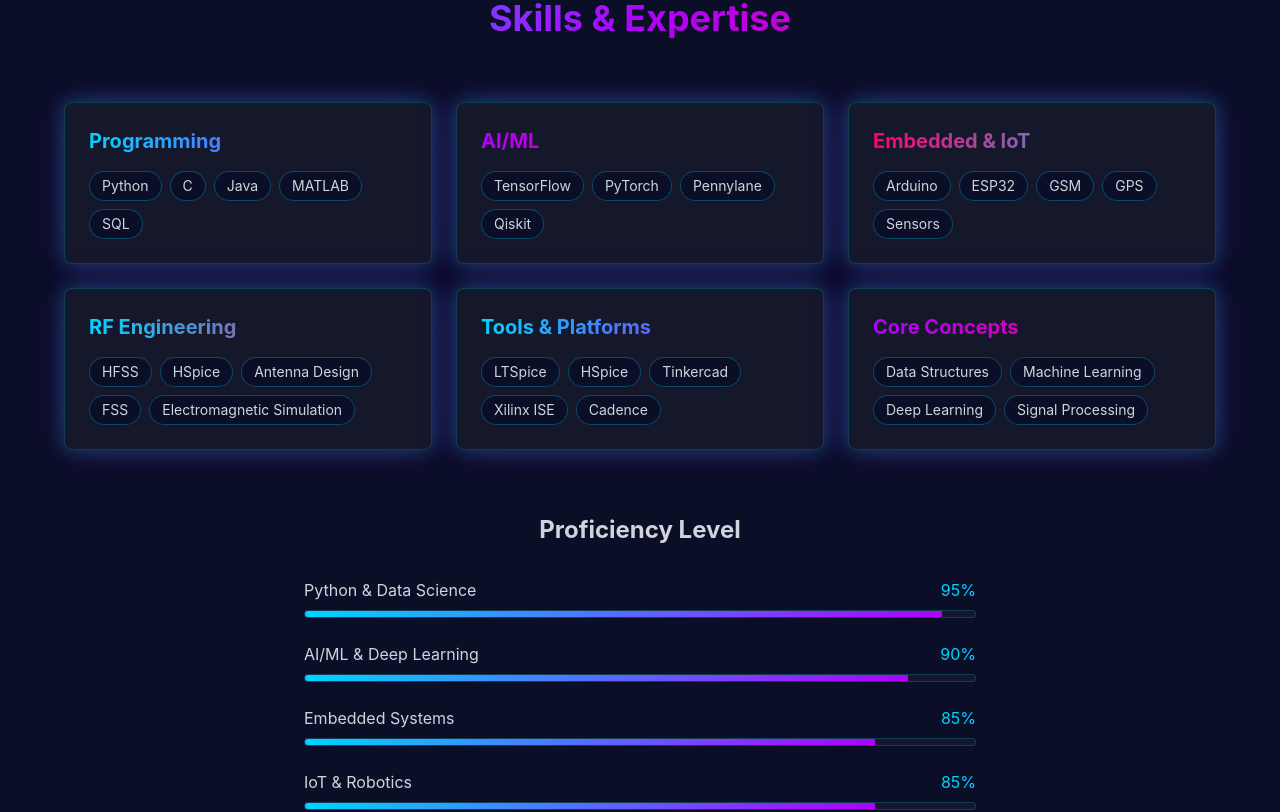
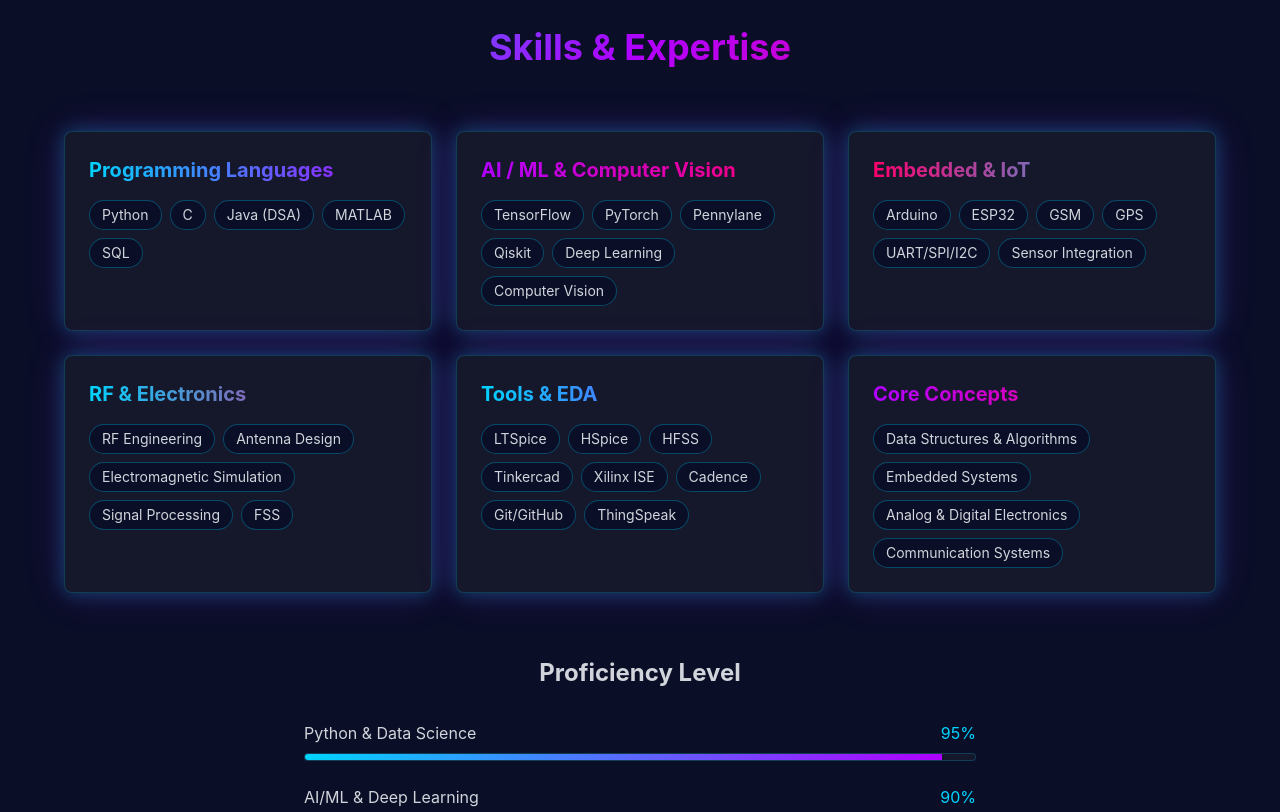
Before and after one commit to Ajju-creator/Myportfolio, a React (Vite) app: page / in a window 1280 px wide. Shown: the part 1760-2572 px from the top of the page. Built offline with nearby package versions, Linux system fonts and the light colour scheme.

Commit message:
Comprehensive portfolio update: Enhanced hero tagline, detailed about section, expanded skills including Java DSA, RF & Electronics category refinement, detailed experience descriptions for all internships, comprehensive project descriptions with detailed technical content

```diff
--- a/src/sections/About.jsx
+++ b/src/sections/About.jsx
@@ -31,15 +31,15 @@
           </motion.p>
 
           <motion.p variants={fadeInUp}>
-            I specialize in <span className="text-neon-purple font-semibold">AI/ML, deep learning, embedded systems, and RF engineering</span>, with hands-on experience building intelligent real-world solutions. My work bridges theoretical knowledge with practical applications across multiple domains.
+            I specialize in <span className="text-neon-purple font-semibold">AI/ML, deep learning, embedded systems, RF engineering, and antenna design</span>, with strong problem-solving skills and hands-on experience in real-world applications. My work bridges theoretical knowledge with practical implementations across multiple domains.
           </motion.p>
 
           <motion.p variants={fadeInUp}>
-            My portfolio includes projects like <span className="text-neon-pink font-semibold">Quantum Vision Transformers</span> for video anomaly detection and IoT-based smart systems such as intelligent helmets and automated irrigation systems.
+            My portfolio includes <span className="text-neon-pink font-semibold">Quantum Vision Transformers</span> for video anomaly detection, IoT-based smart systems, RF frequency selective surfaces, and machine learning models that solve complex real-world problems.
           </motion.p>
 
           <motion.p variants={fadeInUp}>
-            I am passionate about integrating hardware and software to create impactful innovations. Whether it's designing neural networks, developing embedded firmware, or optimizing IoT solutions, I am committed to pushing the boundaries of technology.
+            I am passionate about integrating hardware and software to build innovative and impactful solutions. Whether designing neural networks, developing embedded firmware, optimizing RF systems, or solving algorithmic challenges, I am committed to pushing technological boundaries.
           </motion.p>
 
           <motion.div
--- a/src/sections/Experience.jsx
+++ b/src/sections/Experience.jsx
@@ -8,51 +8,51 @@
       company: 'NIT Warangal',
       period: '2024',
       description: [
-        'Worked on advanced deep learning research focused on video anomaly detection and intelligent systems',
-        'Designed and implemented a Quantum Vision Transformer integrated with temporal attention mechanisms to capture sequential dependencies and improve anomaly localization',
-        'Developed and experimented with multiple deep learning models including CNNs, RNNs, and transformer-based architectures to enhance detection accuracy and robustness',
-        'Built scalable training pipelines using TensorFlow and PyTorch, incorporating sensor-fusion techniques for real-time applications',
-        'Optimized models for performance under noisy and dynamic conditions, targeting real-world applications in surveillance, electronics systems, and signal processing'
+        'Worked on video anomaly detection using advanced deep learning techniques and quantum-inspired models',
+        'Developed Quantum Vision Transformer with temporal attention mechanisms to capture sequential dependencies and temporal patterns',
+        'Implemented CNN, RNN, and Transformer models with focus on accuracy and real-time performance',
+        'Built TensorFlow and PyTorch pipelines with sensor fusion for multi-modal learning and real-time inference',
+        'Applied optimization techniques for noisy and dynamic conditions in surveillance and industrial systems'
       ],
-      tags: ['TensorFlow', 'PyTorch', 'Quantum ML', 'Computer Vision', 'Transformers']
+      tags: ['TensorFlow', 'PyTorch', 'Quantum ML', 'Transformers', 'Computer Vision']
     },
     {
       title: 'AI/ML Intern',
       company: 'GemalNet',
       period: '2024',
       description: [
-        'Developed machine learning and deep learning models for predictive analytics and classification tasks',
-        'Performed advanced data preprocessing, feature engineering, and model evaluation to improve accuracy and generalization',
-        'Worked on real-world datasets and implemented end-to-end ML pipelines including training, validation, and optimization',
-        'Applied AI techniques to solve practical problems using Python, TensorFlow, and data-driven approaches',
-        'Contributed to production-ready machine learning solutions with focus on performance and scalability'
+        'Developed ML models for prediction and classification on real-world business datasets',
+        'Performed data preprocessing, feature engineering, and exploratory data analysis for improved model performance',
+        'Built end-to-end ML pipelines including data preparation, model training, validation, and deployment',
+        'Applied machine learning best practices to solve practical business problems and optimize model accuracy',
+        'Collaborated with team to deliver production-ready solutions with focus on scalability and maintainability'
       ],
-      tags: ['ML', 'Python', 'Data Science', 'TensorFlow', 'Analytics']
+      tags: ['Machine Learning', 'Python', 'Data Science', 'TensorFlow', 'Analytics']
     },
     {
       title: 'Deep Learning Intern',
       company: 'QManet (NIT Collaboration)',
       period: '2023',
       description: [
-        'Worked on advanced deep learning models for anomaly detection and intelligent data analysis',
-        'Designed and optimized neural network architectures for handling temporal and structured data',
-        'Focused on hyperparameter tuning, model optimization, and improving inference efficiency for real-time systems',
-        'Collaborated on research-oriented implementations involving modern deep learning techniques and model performance enhancement',
-        'Implemented sophisticated anomaly detection algorithms for industrial and scientific applications'
+        'Worked on neural networks and anomaly detection systems for intelligent data analysis',
+        'Optimized deep learning models for performance and real-time inference on edge devices',
+        'Applied hyperparameter tuning and model architecture optimization techniques',
+        'Implemented sophisticated anomaly detection algorithms for industrial and scientific applications',
+        'Collaborated on research implementations with focus on model efficiency and accuracy trade-offs'
       ],
-      tags: ['Neural Networks', 'Anomaly Detection', 'Deep Learning', 'Optimization']
+      tags: ['Neural Networks', 'Anomaly Detection', 'Deep Learning', 'Model Optimization']
     },
     {
       title: 'Python Intern',
       company: 'CodeSoft',
       period: '2023',
       description: [
-        'Developed Python-based applications and automation scripts for real-world use cases',
-        'Strengthened programming fundamentals including data structures, logic building, and modular code design',
-        'Implemented efficient and reusable solutions for small-scale software systems',
-        'Gained hands-on experience in software development best practices and debugging techniques'
+        'Developed automation scripts and Python applications for real-world problems',
+        'Strengthened core programming skills including data structures, algorithms, and problem-solving',
+        'Implemented efficient solutions using best practices and clean code principles',
+        'Gained practical experience in software development lifecycle and debugging methodologies'
       ],
-      tags: ['Python', 'Scripting', 'Automation', 'Software Development']
+      tags: ['Python', 'Scripting', 'DSA', 'Automation']
     }
   ]
 
--- a/src/sections/Hero.jsx
+++ b/src/sections/Hero.jsx
@@ -56,7 +56,7 @@
           className="text-xl sm:text-2xl lg:text-3xl text-gray-300 mb-6 font-light"
           variants={item}
         >
-          <span className="text-neon-blue">ECE Student</span> @ SR University | <span className="text-neon-purple">AI/ML & Deep Learning</span> Engineer | <span className="text-neon-pink">Embedded Systems</span> Developer
+          <span className="text-neon-blue">AI/ML & Deep Learning</span> Engineer | <span className="text-neon-purple">Embedded Systems</span> Developer | <span className="text-neon-pink">RF & Antenna Engineering</span> | <span className="text-neon-blue">Java (DSA)</span>
         </motion.div>
 
         {/* Description */}
@@ -64,7 +64,7 @@
           className="text-gray-400 text-lg mb-8 max-w-2xl mx-auto leading-relaxed"
           variants={item}
         >
-          I build intelligent systems combining AI, deep learning, and embedded technologies to solve real-world problems. Passionate about Quantum Machine Learning, IoT innovation, and cutting-edge technology.
+          I build intelligent systems combining AI, deep learning, embedded systems, and RF engineering to solve real-world problems. Passionate about Quantum Machine Learning, IoT innovation, cutting-edge technology, and data structure optimization.
         </motion.p>
 
         {/* Buttons */}
--- a/src/sections/Projects.jsx
+++ b/src/sections/Projects.jsx
@@ -4,45 +4,45 @@
 const Projects = () => {
   const projects = [
     {
-      title: 'Quantum Vision Transformer for Video Anomaly Detection',
-      description: 'Advanced deep learning architecture combining Vision Transformers with quantum-enhanced temporal attention',
-      longDesc: 'Developed a novel deep learning architecture combining Vision Transformers with quantum-enhanced temporal attention. Improved anomaly detection accuracy by effectively capturing spatial and temporal patterns in video data. Implemented using TensorFlow and PyTorch with optimized training pipelines and evaluation strategies. Applicable in surveillance systems, industrial monitoring, and intelligent analytics.',
-      tags: ['TensorFlow', 'PyTorch', 'Quantum ML', 'Computer Vision', 'Transformers', 'Anomaly Detection'],
+      title: 'Quantum Vision Transformer',
+      description: 'Advanced deep learning model for video anomaly detection using quantum-inspired transformer architecture with temporal attention mechanisms',
+      longDesc: 'Advanced deep learning model for video anomaly detection using quantum-inspired transformer architecture with temporal attention mechanisms. The system captures spatial and temporal patterns to detect and localize anomalies in surveillance footage with exceptional accuracy. Deployed for real-time monitoring in surveillance and industrial automation systems.',
+      tags: ['TensorFlow', 'PyTorch', 'Transformers', 'Quantum ML', 'Computer Vision'],
       color: 'from-neon-blue to-neon-purple'
     },
     {
-      title: 'Smart Helmet for Intelligent Vehicle Safety',
-      description: 'IoT-based smart helmet system integrated with multiple safety sensors and emergency alert mechanisms',
-      longDesc: 'Designed and developed an IoT-based smart helmet system to enhance rider safety. Integrated alcohol detection, accident detection, speed monitoring, and real-time GPS tracking. Implemented GSM-based emergency alert system to send live location to emergency contacts. Built using Embedded C, Arduino, and sensor modules ensuring real-time performance and reliability.',
-      tags: ['Embedded C', 'IoT', 'Arduino', 'GSM', 'GPS', 'Sensors', 'Safety Systems'],
+      title: 'Smart Helmet System',
+      description: 'Innovative IoT-based rider safety system with real-time accident and alcohol detection using embedded sensors',
+      longDesc: 'Innovative IoT-based rider safety system with real-time accident and alcohol detection using embedded sensors. The system sends GPS coordinates and SMS alerts to emergency contacts through GSM module integration. Features accident detection, continuous monitoring, and instant emergency notification for comprehensive rider protection on roads.',
+      tags: ['Arduino', 'ESP32', 'IoT', 'GSM', 'GPS', 'Embedded C'],
       color: 'from-neon-purple to-neon-pink'
     },
     {
-      title: 'PCB Defect Detection using Computer Vision',
-      description: 'Automated CNN-based defect detection system for industrial PCB inspection and quality assurance',
-      longDesc: 'Developed an automated defect detection system using deep learning and computer vision techniques. Trained a CNN-based model using TensorFlow for accurate classification of PCB defects. Improved inspection efficiency and reduced manual errors in industrial environments. Real-time processing and high accuracy for production-line deployment.',
-      tags: ['CNN', 'TensorFlow', 'Computer Vision', 'Deep Learning', 'Industrial Automation'],
+      title: 'PCB Defect Detection',
+      description: 'Advanced CNN-based computer vision system for automated PCB defect classification and detection',
+      longDesc: 'Advanced CNN-based computer vision system for automated PCB defect classification and detection. The system analyzes PCB images to identify manufacturing defects with high precision and recall. Significantly improves production quality assurance and reduces manual inspection time in semiconductor manufacturing.',
+      tags: ['TensorFlow', 'CNN', 'Computer Vision', 'Python', 'Deep Learning'],
       color: 'from-neon-pink to-neon-blue'
     },
     {
-      title: 'Smart Pesticide Sprinkler System',
-      description: 'IoT-enabled intelligent agricultural system using deep learning for automated pesticide application',
-      longDesc: 'Built an IoT-enabled intelligent agricultural system using deep learning for plant condition analysis. Automated pesticide spraying based on real-time detection, reducing chemical usage and improving efficiency. Integrated computer vision with IoT modules for smart decision-making and sustainable farming.',
-      tags: ['IoT', 'Deep Learning', 'Computer Vision', 'Agricultural Tech', 'Python'],
+      title: 'Smart Pesticide Sprinkler',
+      description: 'Intelligent agricultural IoT system powered by deep learning for automated plant health analysis and pest control',
+      longDesc: 'Intelligent agricultural IoT system powered by deep learning for automated plant health analysis and pest control. Uses CNN-based plant disease detection to trigger automated pesticide spraying. Significantly reduces chemical usage, minimizes environmental impact, and optimizes crop protection in smart farming applications.',
+      tags: ['Deep Learning', 'IoT', 'Computer Vision', 'Arduino', 'Python'],
+      color: 'from-neon-blue to-neon-pink'
+    },
+    {
+      title: 'Quasi-Elliptic Bandpass FSS',
+      description: 'Precision RF engineering project designing a quasi-elliptic bandpass frequency selective surface optimized for satellite communication',
+      longDesc: 'Precision RF engineering project designing a quasi-elliptic bandpass frequency selective surface optimized for satellite communication systems. Comprehensive electromagnetic simulation using HFSS with parametric sweeps for frequency response optimization. Validated theoretical performance through MATLAB analysis and surface current investigation.',
+      tags: ['HFSS', 'RF Engineering', 'MATLAB', 'Antenna Design', 'EM Simulation'],
       color: 'from-neon-purple to-neon-blue'
     },
     {
-      title: 'Quasi-Elliptic Bandpass Frequency Selective Surface',
-      description: 'High-performance RF engineering design for satellite communication with optimized electromagnetic properties',
-      longDesc: 'Designed a high-performance bandpass FSS structure for satellite communication applications. Simulated electromagnetic behavior using HFSS and performed parametric analysis. Validated frequency response using MATLAB for accuracy and performance optimization. Advanced antenna design for next-generation communication systems.',
-      tags: ['RF Engineering', 'HFSS', 'MATLAB', 'Antenna Design', 'Electromagnetic Simulation'],
-      color: 'from-neon-blue to-neon-purple'
-    },
-    {
-      title: 'House Price Prediction using Machine Learning',
-      description: 'Regression-based ML model for accurate real estate price prediction with feature engineering',
-      longDesc: 'Developed a regression-based machine learning model to predict housing prices. Used real-world datasets with comprehensive feature engineering and model evaluation techniques. Built a simple application interface for user-based predictions. Advanced data analysis and model optimization for real estate analytics.',
-      tags: ['ML', 'Regression', 'Python', 'Data Analysis', 'Scikit-learn'],
+      title: 'House Price Prediction',
+      description: 'Comprehensive machine learning regression model for predicting house prices using real-world real estate datasets',
+      longDesc: 'Comprehensive machine learning regression model for predicting house prices using real-world real estate datasets. Implements complete ML pipeline including exploratory data analysis, feature engineering, model selection, hyperparameter optimization, and performance evaluation.',
+      tags: ['Python', 'Scikit-Learn', 'Machine Learning', 'Data Science', 'Regression'],
       color: 'from-neon-pink to-neon-purple'
     }
   ]
--- a/src/sections/Skills.jsx
+++ b/src/sections/Skills.jsx
@@ -3,34 +3,34 @@
 const Skills = () => {
   const skillCategories = [
     {
-      title: 'Programming',
+      title: 'Programming Languages',
       color: 'from-neon-blue to-neon-purple',
-      skills: ['Python', 'C', 'Java', 'MATLAB', 'SQL']
+      skills: ['Python', 'C', 'Java (DSA)', 'MATLAB', 'SQL']
     },
     {
-      title: 'AI/ML',
+      title: 'AI / ML & Computer Vision',
       color: 'from-neon-purple to-neon-pink',
-      skills: ['TensorFlow', 'PyTorch', 'Pennylane', 'Qiskit']
+      skills: ['TensorFlow', 'PyTorch', 'Pennylane', 'Qiskit', 'Deep Learning', 'Computer Vision']
     },
     {
       title: 'Embedded & IoT',
       color: 'from-neon-pink to-neon-blue',
-      skills: ['Arduino', 'ESP32', 'GSM', 'GPS', 'Sensors']
+      skills: ['Arduino', 'ESP32', 'GSM', 'GPS', 'UART/SPI/I2C', 'Sensor Integration']
     },
     {
-      title: 'RF Engineering',
+      title: 'RF & Electronics',
       color: 'from-neon-blue to-neon-pink',
-      skills: ['HFSS', 'HSpice', 'Antenna Design', 'FSS', 'Electromagnetic Simulation']
+      skills: ['RF Engineering', 'Antenna Design', 'Electromagnetic Simulation', 'Signal Processing', 'FSS']
     },
     {
-      title: 'Tools & Platforms',
+      title: 'Tools & EDA',
       color: 'from-neon-blue to-neon-purple',
-      skills: ['LTSpice', 'HSpice', 'Tinkercad', 'Xilinx ISE', 'Cadence']
+      skills: ['LTSpice', 'HSpice', 'HFSS', 'Tinkercad', 'Xilinx ISE', 'Cadence', 'Git/GitHub', 'ThingSpeak']
     },
     {
       title: 'Core Concepts',
       color: 'from-neon-purple to-neon-pink',
-      skills: ['Data Structures', 'Machine Learning', 'Deep Learning', 'Signal Processing']
+      skills: ['Data Structures & Algorithms', 'Embedded Systems', 'Analog & Digital Electronics', 'Communication Systems']
     },
   ]
 
@@ -103,9 +103,9 @@
           {[
             { name: 'Python & Data Science', level: 95 },
             { name: 'AI/ML & Deep Learning', level: 90 },
-            { name: 'Embedded Systems', level: 85 },
-            { name: 'IoT & Robotics', level: 85 },
-            { name: 'RF Engineering & Antenna Design', level: 80 },
+            { name: 'Embedded Systems & IoT', level: 85 },
+            { name: 'Java DSA & Problem Solving', level: 88 },
+            { name: 'RF Engineering & Antenna Design', level: 85 },
           ].map((skill, idx) => (
             <div key={idx}>
               <div className="flex justify-between mb-2">
```
